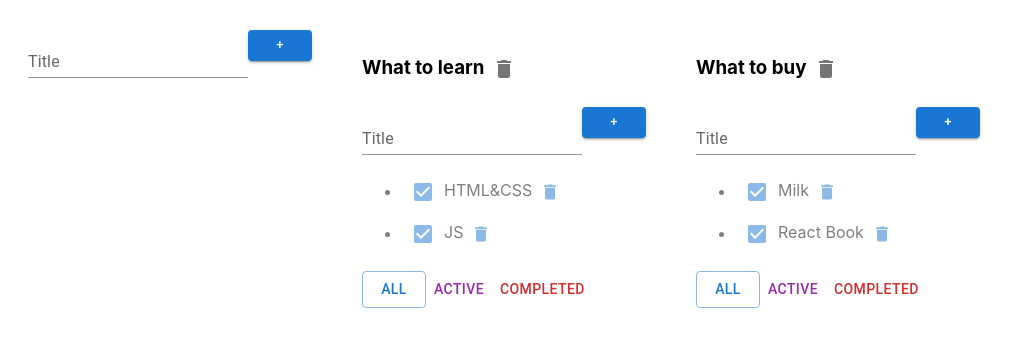
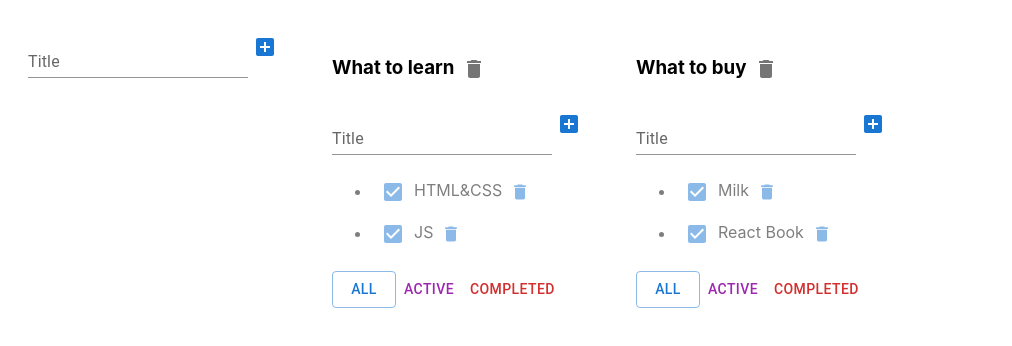
Before and after one commit to Olga841/it-incubator-todolist, a React (Create React App) app: page / in a window 1280 px wide. Shown: the top 346 px of the page, without its empty margins (2-1014 px from the left). Built offline with nearby package versions, Linux system fonts and the light colour scheme.

Commit message:
Add IconButton instead Button

```diff
--- a/src/AddFormItem.tsx
+++ b/src/AddFormItem.tsx
@@ -1,5 +1,6 @@
 import React, {ChangeEvent, KeyboardEvent, useState} from "react";
-import {Button, TextField} from "@mui/material";
+import {Button, IconButton, TextField} from "@mui/material";
+import {AddBox} from "@material-ui/icons";
 
 type AddFormItemType = {
     addItem: (title: string) => void
@@ -41,10 +42,9 @@ export function AddFormItem(props: AddFormItemType) {
                            error={!!error}
                            label='Title'
                            helperText={error}/>
-                <Button variant="contained"
-                        color="primary"
-                        size="small"
-                        onClick={addItem}>+</Button>
+                <IconButton color="primary"
+                            size="small"
+                            onClick={addItem}><AddBox/></IconButton>
             </div>
         </>
 
```
